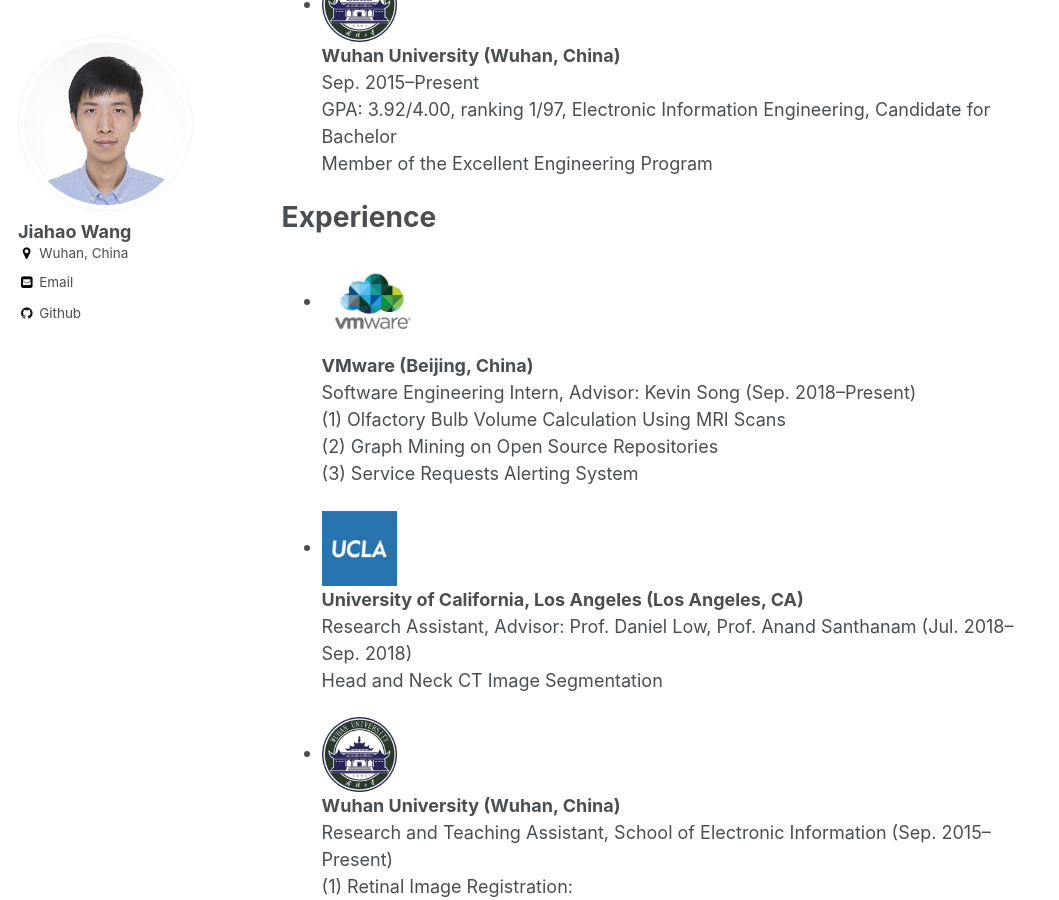
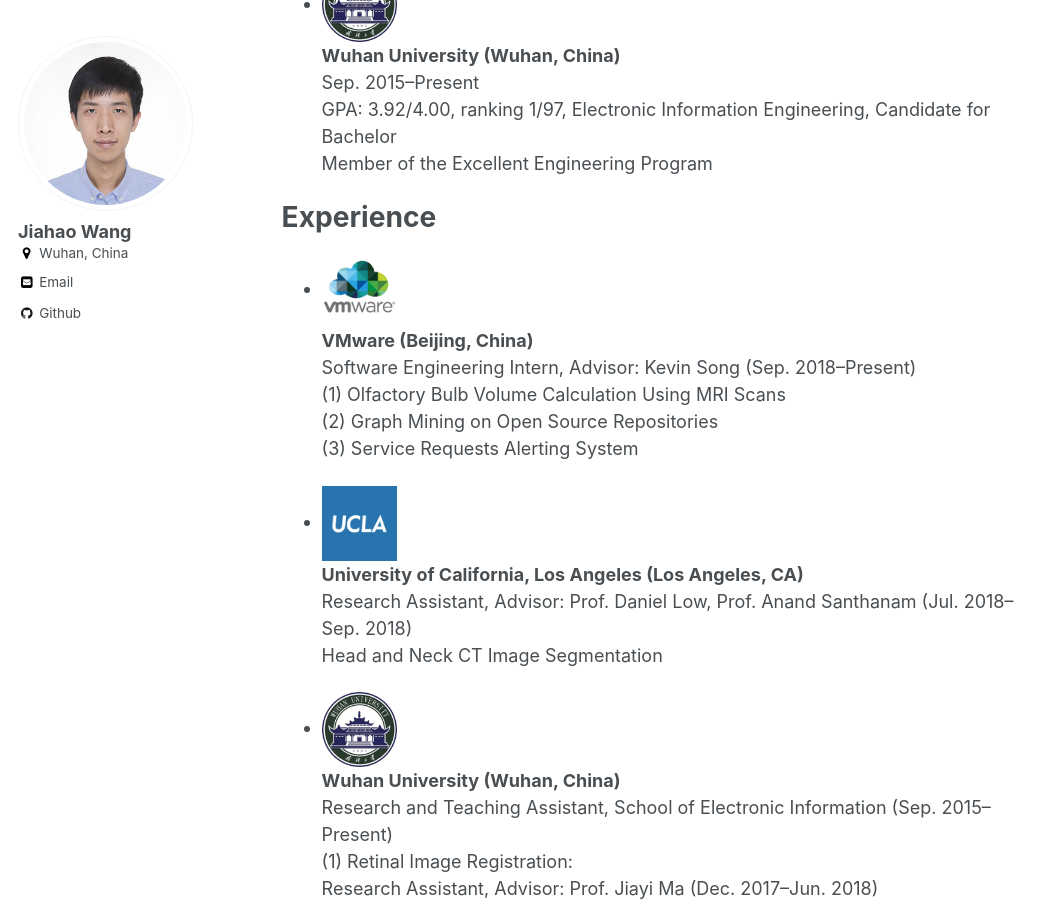
Before and after one commit to JiahaoPlus/JiahaoPlus.github.io, a Jekyll site: the page built from _pages/about.md, in a window 1280 px wide and 900 px high, scrolled down 809 px. Shown: the whole window, without its empty margins (0-1059 px from the left). Built offline with Jekyll 4.4.1, drawn with Linux system fonts in a browser that asks for light colours.

Commit message:
update 'about'

```diff
--- a/_pages/about.md
+++ b/_pages/about.md
@@ -32,7 +32,7 @@ GPA: 3.92/4.00, ranking 1/97, Electronic Information Engineering, Candidate for
 Member of the Excellent Engineering Program<br>
 
 # Experience
-* <img width="100" height="100" src="https://jiahaoplus.github.io/images/vmware.png"/> <br>
+* <img width="75" height="75" src="https://jiahaoplus.github.io/images/vmware.png"/> <br>
 <b>VMware (Beijing, China) </b> <br>
 Software Engineering Intern, Advisor: Kevin Song (Sep. 2018--Present)<br>
 (1) Olfactory Bulb Volume Calculation Using MRI Scans<br>
```
Also changed, not shown: images/vmware.png.
